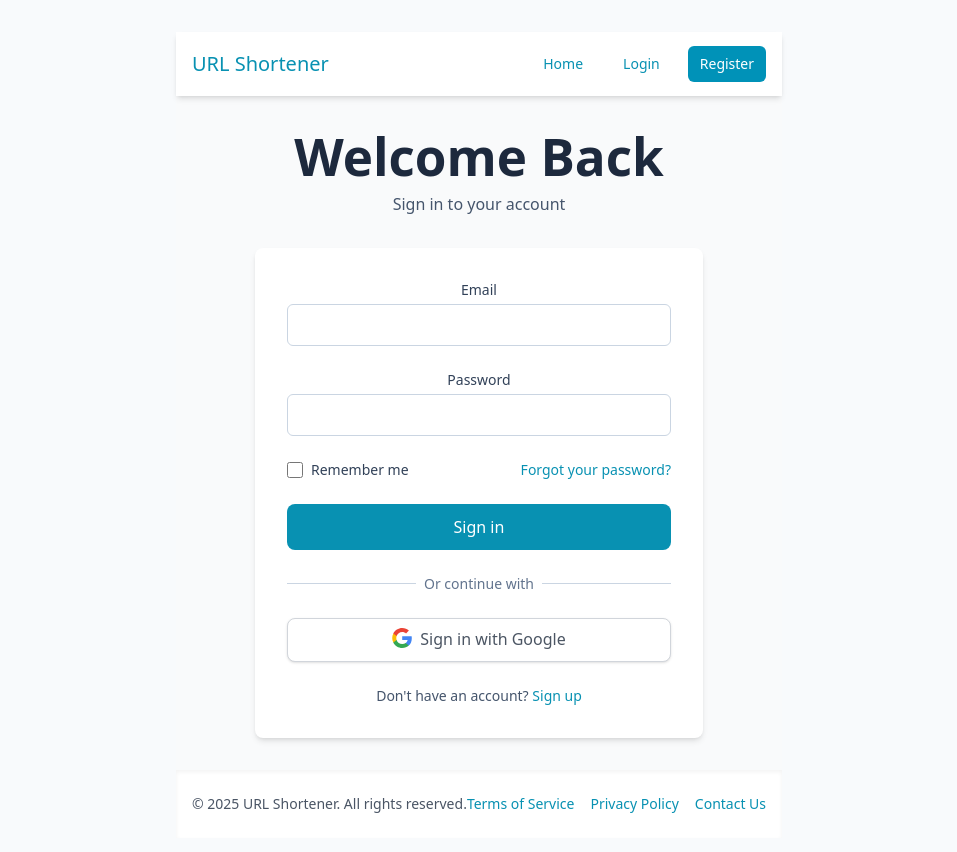
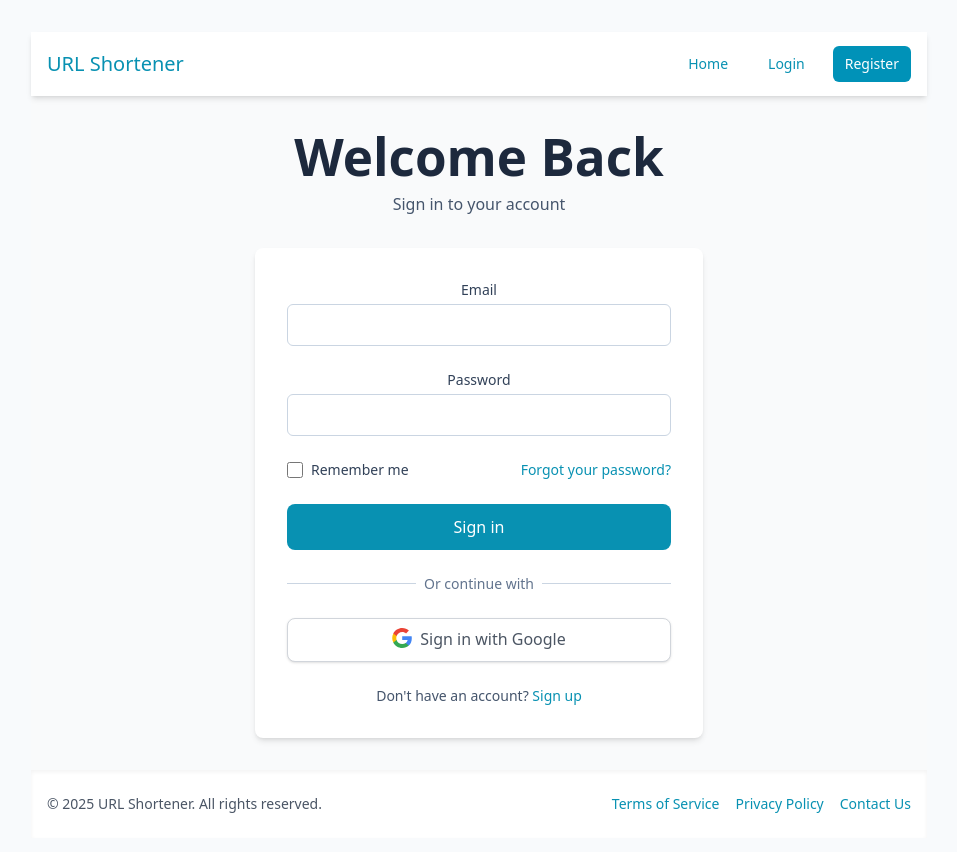
Before and after one commit to maurocolella/do-url-shortener, a React (Vite) app in the folder frontend/: page /login in a window 1280 px wide. Shown: the top 852 px of the page, without its empty margins (161-1118 px from the left). Built offline with nearby package versions, Linux system fonts and the light colour scheme; no server answers.

Commit message:
fix: responsiveness

```diff
--- /dev/null
+++ b/frontend/src/components/Container.tsx
@@ -0,0 +1,16 @@
+import React from 'react';
+
+interface ContainerProps {
+  children: React.ReactNode;
+  className?: string;
+}
+
+const Container: React.FC<ContainerProps> = ({ children, className = '' }) => {
+  return (
+    <div className={`w-full max-w-6xl mx-auto px-4 ${className}`}>
+      {children}
+    </div>
+  );
+};
+
+export default Container;
--- a/frontend/src/components/Footer.tsx
+++ b/frontend/src/components/Footer.tsx
@@ -1,9 +1,11 @@
+import Container from './Container';
+
 const Footer = () => {
   const currentYear = new Date().getFullYear();
 
   return (
     <footer className="bg-white py-6 shadow-inner">
-      <div className="container mx-auto px-4">
+      <Container>
         <div className="flex flex-col md:flex-row justify-between items-center">
           <div className="mb-4 md:mb-0">
             <p className="text-gray-600 text-sm">
@@ -22,7 +24,7 @@ const Footer = () => {
             </a>
           </div>
         </div>
-      </div>
+      </Container>
     </footer>
   );
 };
--- a/frontend/src/components/Layout.tsx
+++ b/frontend/src/components/Layout.tsx
@@ -1,13 +1,16 @@
 import { Outlet } from 'react-router-dom';
 import Navbar from './Navbar';
 import Footer from './Footer';
+import Container from './Container';
 
 const Layout = () => {
   return (
-    <div className="flex flex-col min-h-screen bg-gray-50">
+    <div className="flex flex-col min-h-screen bg-gray-50 max-w-full lg:w-4xl md:w-2xl w-lg">
       <Navbar />
-      <main className="flex-grow container mx-auto px-4 py-8">
-        <Outlet />
+      <main className="flex-grow w-full">
+        <Container className="py-8">
+          <Outlet />
+        </Container>
       </main>
       <Footer />
     </div>
--- a/frontend/src/components/Navbar.tsx
+++ b/frontend/src/components/Navbar.tsx
@@ -3,6 +3,7 @@ import { Link, useNavigate } from 'react-router-dom';
 import { useDispatch, useSelector } from 'react-redux';
 import { AppDispatch, RootState } from '../store';
 import { logout } from '../store/slices/authSlice';
+import Container from './Container';
 
 const Navbar = () => {
   const [isMenuOpen, setIsMenuOpen] = useState(false);
@@ -17,7 +18,7 @@ const Navbar = () => {
 
   return (
     <nav className="bg-white shadow-md">
-      <div className="container mx-auto px-4">
+      <Container>
         <div className="flex justify-between h-16">
           <div className="flex">
             <div className="flex-shrink-0 flex items-center">
@@ -85,12 +86,13 @@ const Navbar = () => {
             </button>
           </div>
         </div>
-      </div>
+      </Container>
 
       {/* Mobile menu */}
       {isMenuOpen && (
         <div className="md:hidden">
-          <div className="px-2 pt-2 pb-3 space-y-1 sm:px-3">
+          <Container>
+            <div className="pt-2 pb-3 space-y-1">
               <Link
                 to="/"
                 className="block px-3 py-2 rounded-md text-base font-medium text-gray-700 hover:text-cyan-600"
@@ -140,6 +142,7 @@ const Navbar = () => {
                 </>
               )}
             </div>
+          </Container>
         </div>
       )}
     </nav>
--- a/frontend/tailwind.config.js
+++ b/frontend/tailwind.config.js
@@ -10,6 +10,16 @@ export default {
         'tooltip-link': '#0ea5e9', // sky-500
         'tooltip-link-hover': '#38bdf8', // sky-400
       },
+      container: {
+        center: true,
+        padding: '1rem',
+        screens: {
+          sm: '640px',
+          md: '768px',
+          lg: '1024px',
+          xl: '1080px', // Fixed width for desktop
+        },
+      },
     },
   },
   plugins: [],
```
Lines whose indentation alone changed are shown as unchanged.
